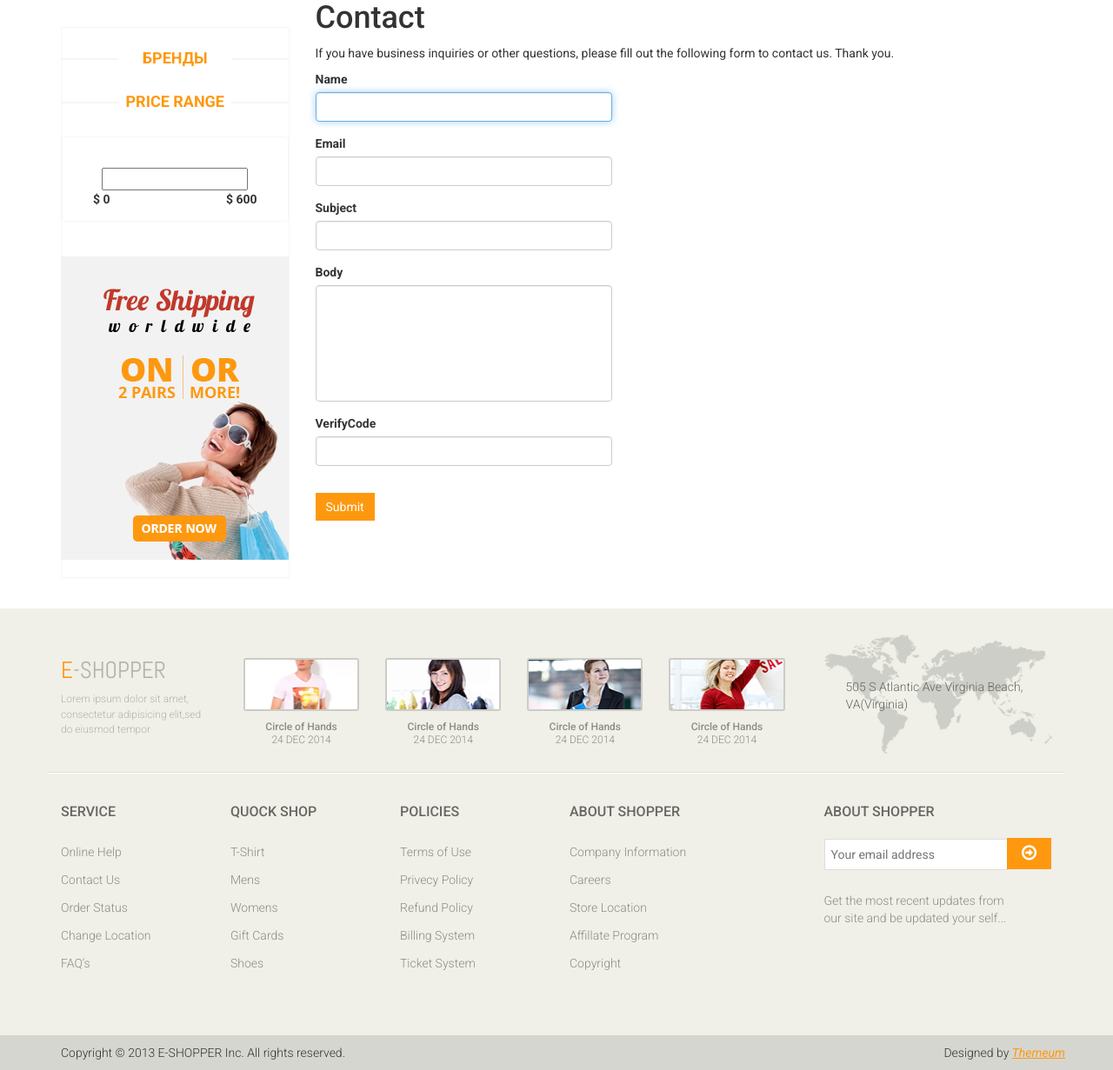
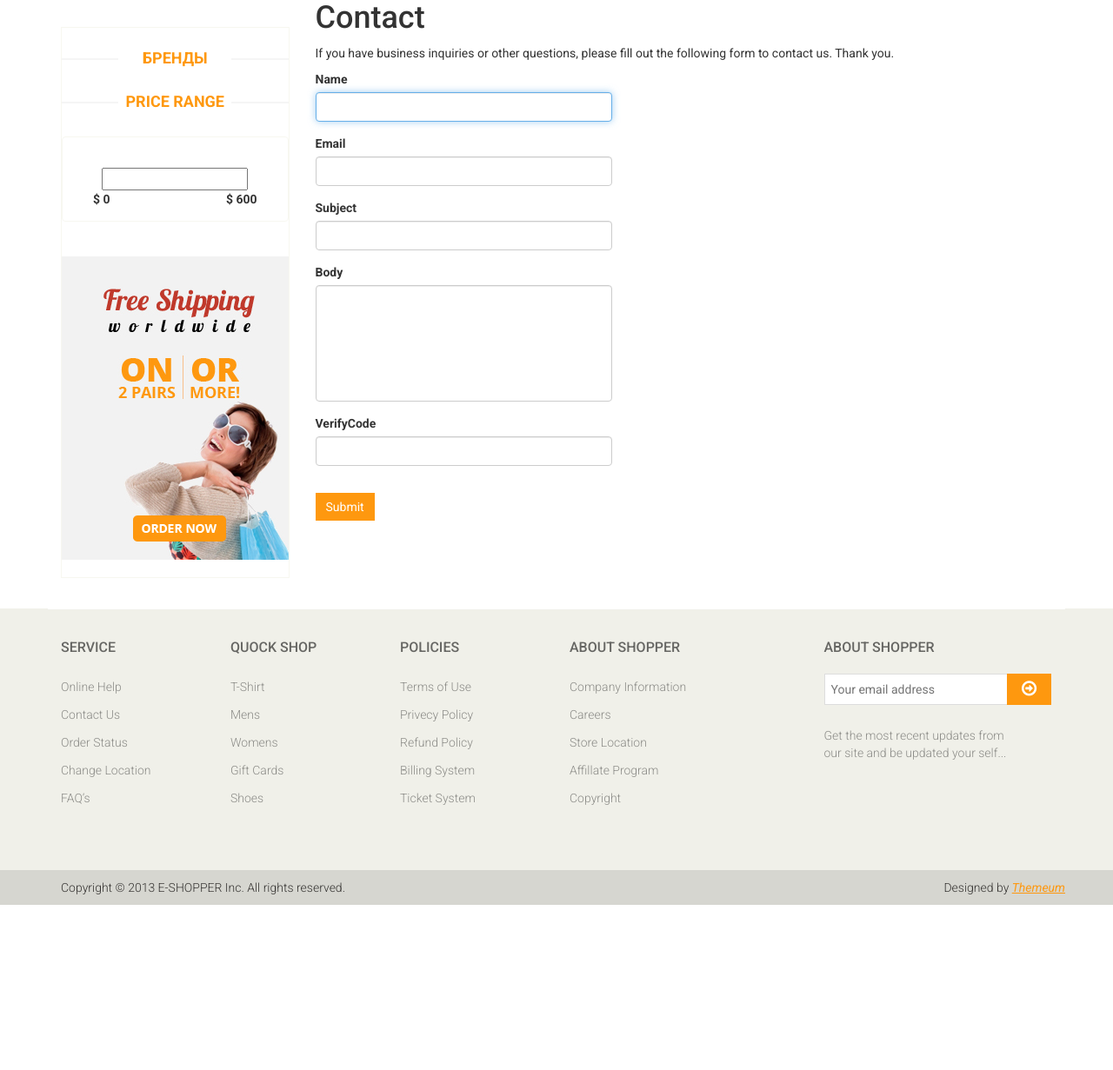
Before and after one commit to turkprogrammer/yii2shop, a PHP site: template views/site/contact.php in a window 1280 px wide. Shown: the part 907-2138 px from the top of the page at 87% size. After the commit the page ends 1948 px from the top, so only its background shows below. Run offline with PHP 8.4, Linux system fonts and the light colour scheme; the template is opened without the code that fills it, so the values that code supplies are empty; form fields are guessed from the names that the template uses; some libraries are stand-ins or nearby versions.

Commit message:
лишний код

```diff
--- a/views/layouts/_footer.php
+++ b/views/layouts/_footer.php
@@ -1,6 +1,6 @@
 <footer id="footer">
 
-    <div class="footer-top">
+    <!--     <div class="footer-top">
             <div class="container">
                 <div class="row">
                     <div class="col-sm-2">
@@ -78,7 +78,7 @@
                     </div>
                 </div>
             </div>
-    </div>
+        </div> -->
 
     <div class="footer-widget">
         <div class="container">
```
Lines whose indentation alone changed are shown as unchanged.
